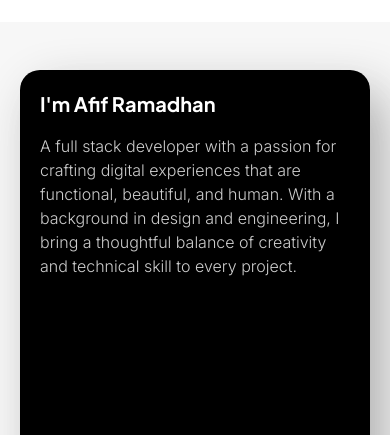
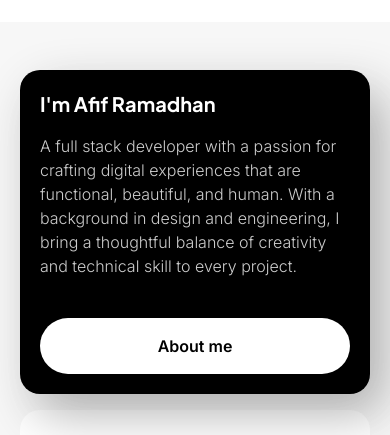
Before and after one commit to afif23170si-ui/afiframadhan.my.id, a Next.js app: page / in a window 390 px wide. Shown: the part 933-1368 px from the top of the page. Built offline with nearby package versions, Linux system fonts and the light colour scheme.

Commit message:
update card kolom kiri about section

```diff
--- a/components/sections/about.tsx
+++ b/components/sections/about.tsx
@@ -13,7 +13,7 @@ export function About() {
 
           {/* Main Bio Card */}
           <motion.div
-            className="lg:col-span-5 bg-black dark:bg-[#0a0a0a] rounded-2xl p-5 md:p-6 flex flex-col justify-between min-h-[500px] text-white relative overflow-hidden group shadow-[15px_20px_50px_rgba(0,0,0,0.3)]"
+            className="lg:col-span-5 bg-black dark:bg-[#0a0a0a] rounded-2xl p-5 md:p-6 flex flex-col justify-between lg:min-h-[500px] text-white relative overflow-hidden group shadow-[15px_20px_50px_rgba(0,0,0,0.3)]"
             initial={{ opacity: 0, y: 20 }}
             whileInView={{ opacity: 1, y: 0 }}
             viewport={{ once: true }}
```
